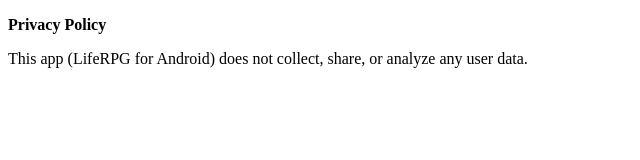
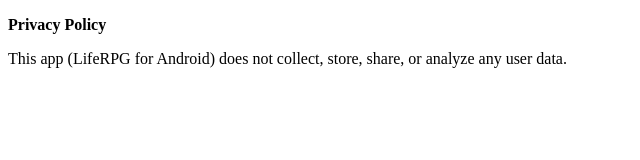
Before and after one commit to JPujara/621475173, a plain HTML site: page index.html in a window 1280 px wide. Shown: the full height of the page, 0-640 px from the left. Drawn offline with Linux system fonts and the light colour scheme.

Commit message:
Update index.html

```diff
--- a/index.html
+++ b/index.html
@@ -3,7 +3,7 @@
 <body>
 
 <p><strong>Privacy Policy</strong></p>
-<p>This app (LifeRPG for Android) does not collect, share, or analyze any user data.</p>
+<p>This app (LifeRPG for Android) does not collect, store, share, or analyze any user data.</p>
 
 </body>
 </html>
```
